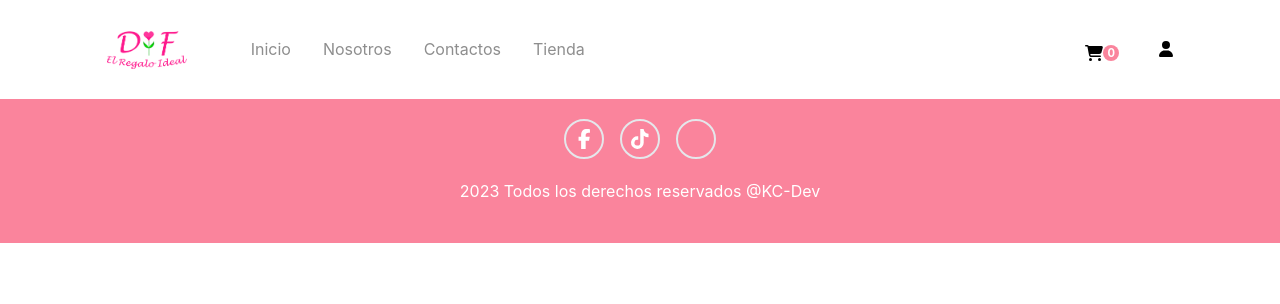
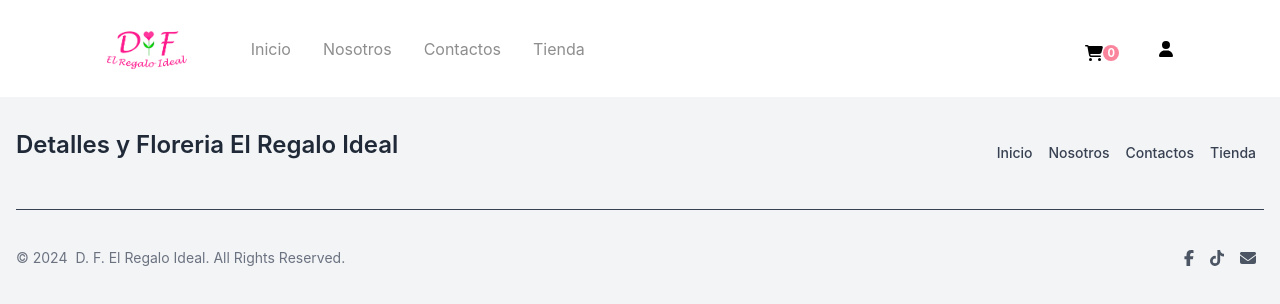
Before and after one commit to KevinCayo10/eFloristeria, a React (Create React App) app: page /cart in a window 1280 px wide. Shown: the top 304 px of the page. Built offline with nearby package versions, Linux system fonts and the light colour scheme.

Commit message:
feat: Mejora el footer

```diff
--- a/src/App.jsx
+++ b/src/App.jsx
@@ -23,10 +23,8 @@ function App() {
           <Route path="/shop" element={<Shop />} />
           <Route path="/cart" element={<CardCartProduct />} />
         </Routes>
+        <Footer />
       </BrowserRouter>
-      <footer className="mt-0.5">
-        <Footer />
-      </footer>
     </div>
   );
 }
--- a/src/components/Footer.jsx
+++ b/src/components/Footer.jsx
@@ -1,33 +1,61 @@
 import React from "react";
+import { MenuData } from "../data/MenuData";
+import { Link } from "react-router-dom";
+import { FontAwesomeIcon } from "@fortawesome/react-fontawesome";
 import { RedesData } from "../data/RedesData";
-import { FontAwesomeIcon } from "@fortawesome/react-fontawesome";
-
 const Footer = () => {
   return (
-    <div className="bg-[#FA849C] flex-col justify-center ">
-      {/* 1er Iconos de redes sociales */}
-      <div className="flex justify-center p-5">
-        {RedesData.map((item, index) => {
+    <footer class="bg-gray-100 ">
+      <div class="mx-auto w-full max-w-screen-xl p-4 py-6 lg:py-8">
+        <div class="flex flex-col md:flex-row sm:items-center justify-center md:justify-between ">
+          <a
+            href="#inicio"
+            className="flex items-center justify-center mb-4  space-x-3 rtl:space-x-reverse"
+          >
+            <span className="self-center text-2xl font-semibold whitespace-nowrap text-gray-800 ">
+              Detalles y Floreria El Regalo Ideal
+            </span>
+          </a>
+          <ul className="flex flex-wrap justify-center items-center text-sm font-medium  text-gray-700 ">
+            {MenuData.map((item, index) => {
               return (
-            <div
-              className="h-[40px] w-[40px]  text-white hover:bg-[#ffff]
-            hover:text-[#FA849C] border-2 rounded-full  mx-2  flex justify-center items-center"
-              key={index}
+                <div key={index} className="relative group">
+                  <Link
+                    to={item.url}
+                    className="px-2 py-2 hover:text-[#fa849c]"
                   >
-              <a href={item.url} target="_blank" rel="noopener noreferrer">
-                <FontAwesomeIcon icon={item.icon} size="lg" />
-              </a>
+                    {item.title}
+                  </Link>
                 </div>
               );
             })}
+          </ul>
         </div>
-      {/* 2do Derechos reservados */}
-      <div className="pb-10">
-        <p className="text-center text-white">
-          2023 Todos los derechos reservados @KC-Dev
-        </p>
+        <hr className="my-6 border-gray-700 sm:mx-auto dark:border-gray-400 lg:my-8 " />
+        <div className="flex flex-col md:flex-row items-center  justify-center md:justify-between  ">
+          <span className="text-sm text-gray-500 sm:text-center dark:text-gray-700  flex flex-row justify-center md:mb-0 mb-5 ">
+            © 2024
+            <p className="hover:underline ml-2">D. F. El Regalo Ideal</p>. All
+            Rights Reserved.
+          </span>
+          <div className="flex  flex-row justify-center  ">
+            {RedesData.map((item, index) => {
+              return (
+                <a
+                  href={item.url}
+                  target="_blank"
+                  rel="noreferrer"
+                  className=" hover:text-gray-900 text-gray-600  px-2 py-1"
+                  key={index}
+                >
+                  <FontAwesomeIcon icon={item.icon} />
+                </a>
+              );
+            })}
           </div>
         </div>
+      </div>
+    </footer>
   );
 };
 
--- /dev/null
+++ b/src/components/FooterCopyright.jsx
@@ -0,0 +1,11 @@
+import React from "react";
+
+function FooterCopyright() {
+  return (
+    <div className="flex justify-center items-center text-center">
+      <p>Copyright &copy; 2019</p>
+    </div>
+  );
+}
+
+export default FooterCopyright;
```
Also changed, not shown: src/assets/FontAwesomeIcons/icons.js (+15 -5 lines). Lines whose indentation alone changed are shown as unchanged.
